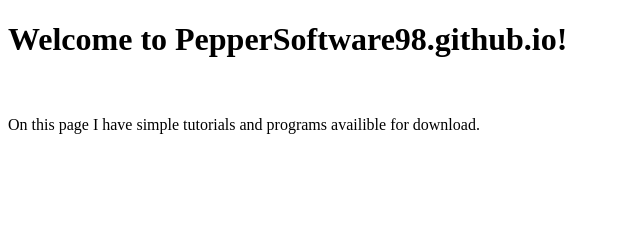
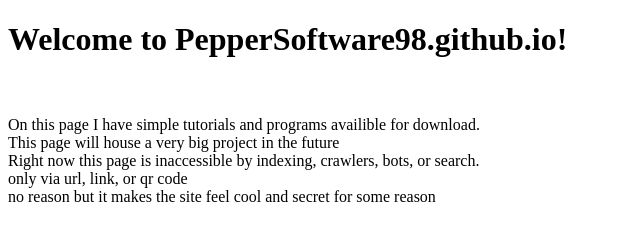
Before and after one commit to PepperSoftware98/PepperSoftware98.github.io, a plain HTML site: page index.html in a window 1280 px wide. Shown: the whole page, without its empty margins (0-640 px from the left). Drawn offline with Linux system fonts and the light colour scheme.

Commit message:
Update index.html
Idk what, adds info about indexing or something

```diff
--- a/index.html
+++ b/index.html
@@ -9,5 +9,12 @@
     <br>
     On this page I have simple tutorials and programs availible for download.
     <br>
+    This page will house a very big project in the future
+    <br>
+    Right now this page is inaccessible by indexing, crawlers, bots, or search.
+    <br>
+    only via url, link, or qr code
+    <br>
+    no reason but it makes the site feel cool and secret for some reason
   </body>
 </html>
```
